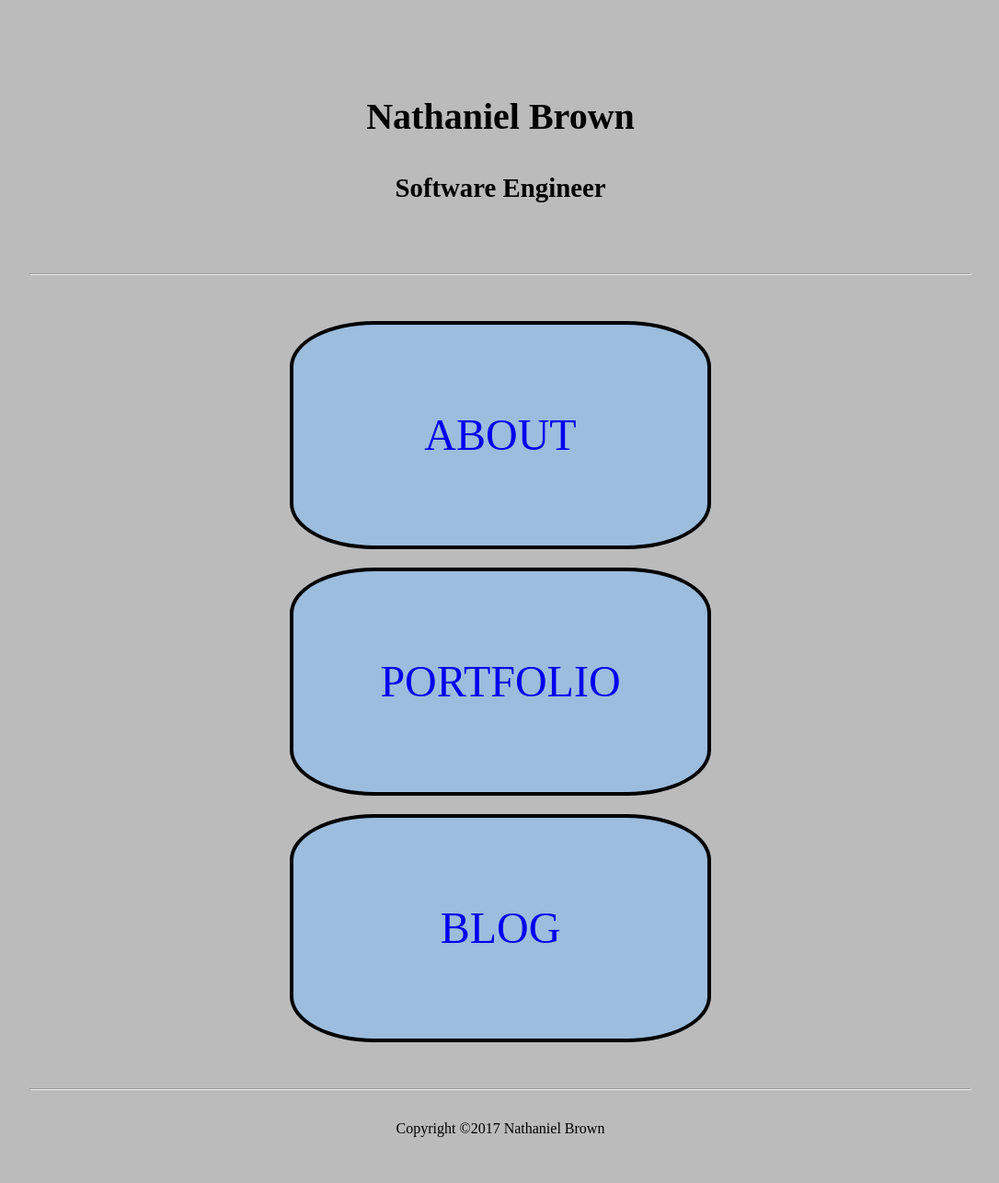
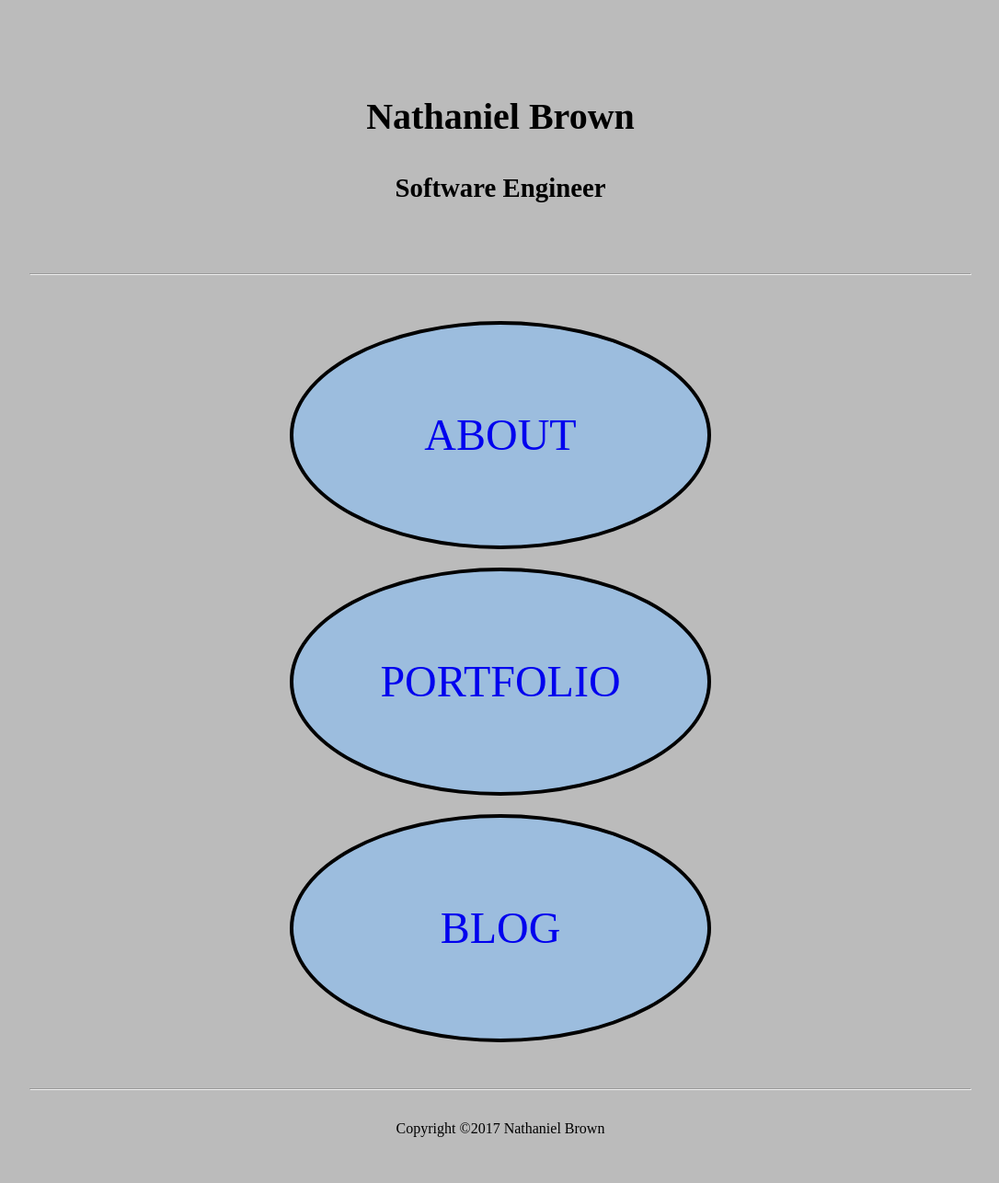
Before and after one commit to ngbcode/ngbcode.github.io, a Jekyll site: the page built from index.html, in a window 1280 px wide. Shown: the whole page at 92% size, without its empty margins (96-1182 px from the left). Built offline with Jekyll 4.4.1, drawn with Linux system fonts in a browser that asks for light colours; some web fonts are replaced.

Commit message:
update page spacing

```diff
--- a/assets/css/style.scss
+++ b/assets/css/style.scss
@@ -81,7 +81,7 @@ a.home-nav {
     width: 450px;
     height: 240px;
     border: 4px solid black;
-    border-radius: 20%;
+    border-radius: 50%;
     background: #9cbdde;
     font-size: $font-size * 3;
     text-decoration: none;
@@ -92,8 +92,8 @@ a.home-nav {
     @include media-query($on-laptop) {
         width: 250px;
         height: 175px;
-        border-radius: 20%;
-        font-size: $font-size;
+        border-radius: 50%;
+        font-size: $font-size * 1.5;
         line-height: 175px;
     }
 }
@@ -135,7 +135,7 @@ a.nav:hover { background: #eee; }
     margin: auto;
     text-align: center;
     @include media-query($on-laptop) {
-        padding-bottom: $spacing-small;
+        padding-bottom: $spacing-small * 0.75;
         font-size: $font-size * 0.7;
     }
 }
```
